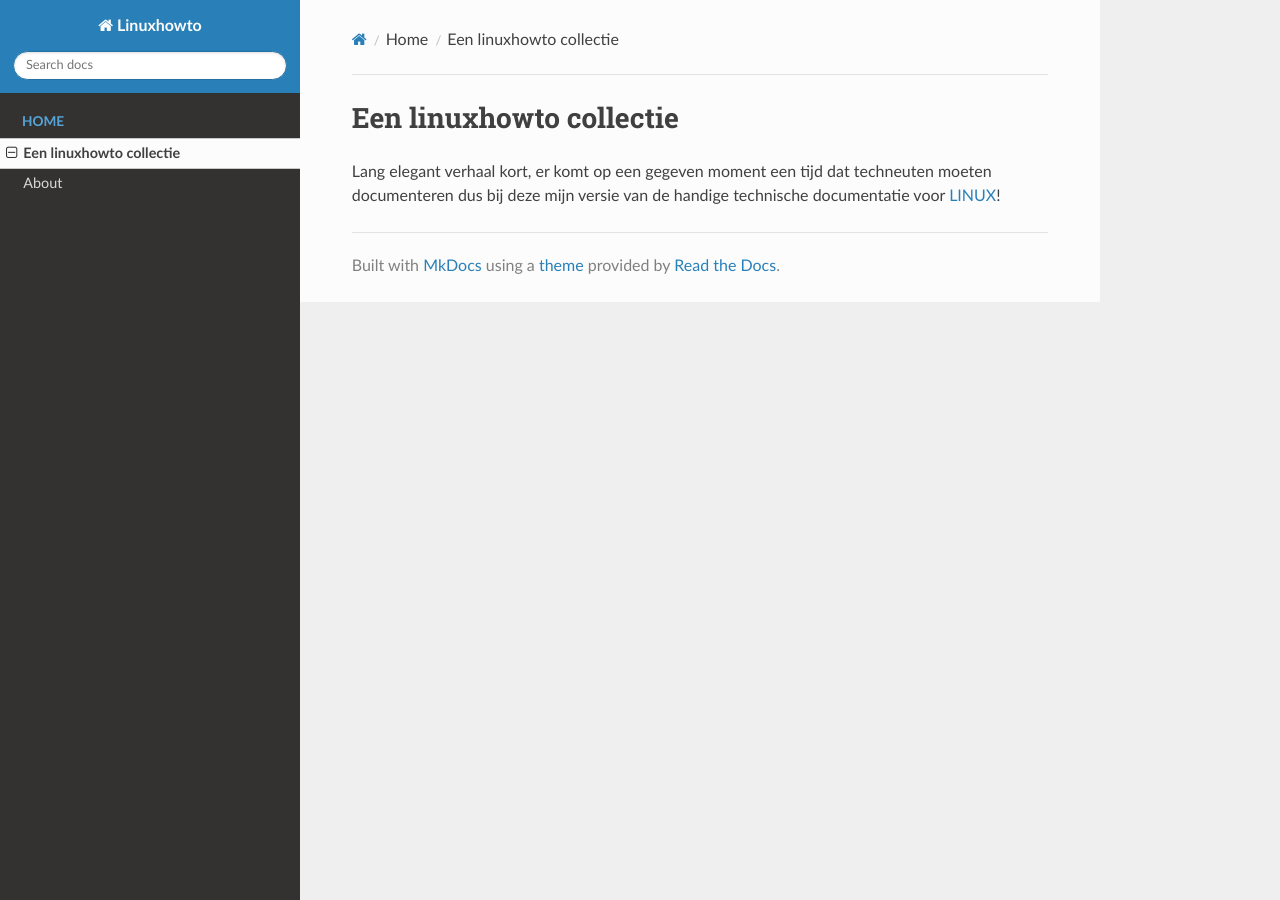
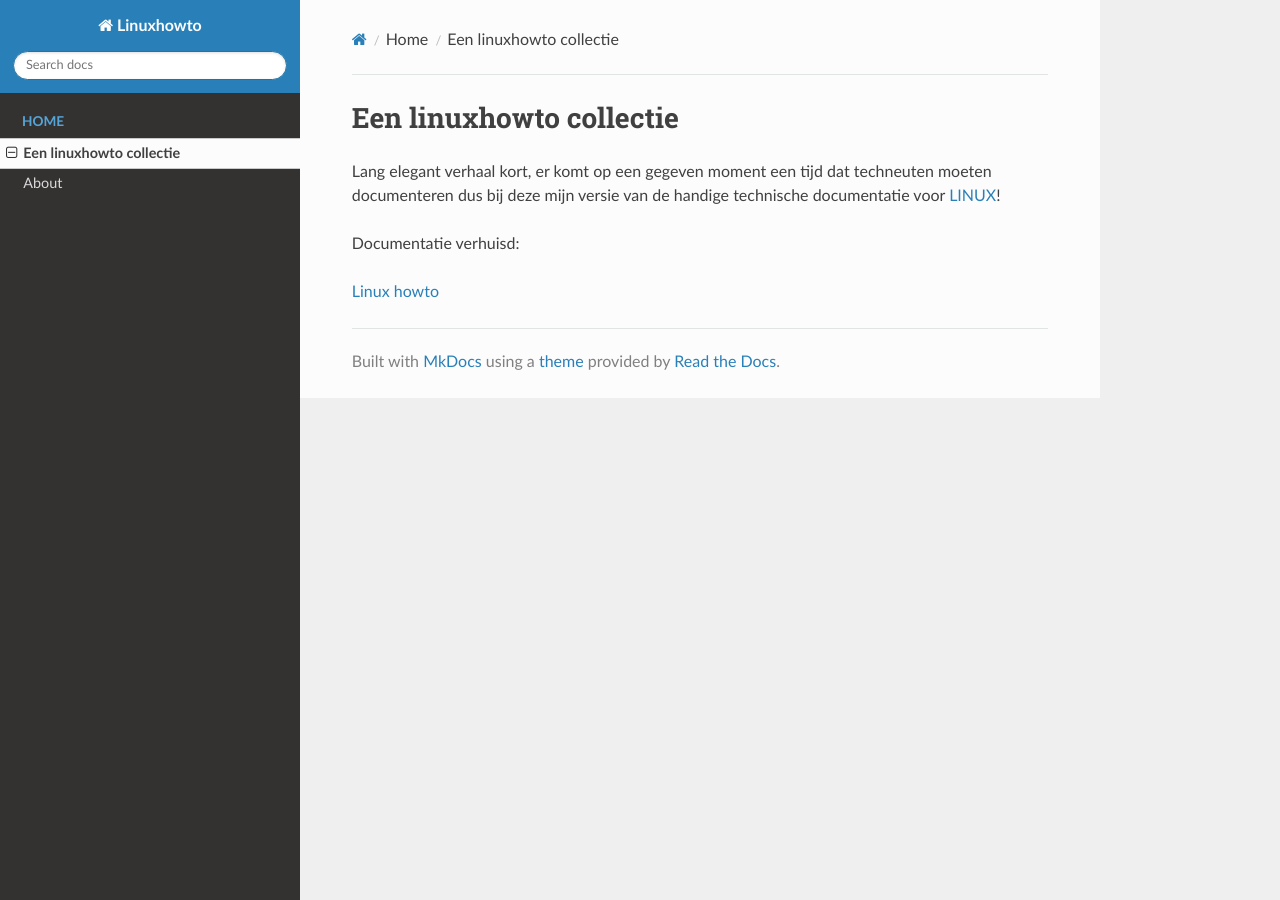
Before and after one commit to MatthewBuchananAstley/linuxhowto, an MkDocs documentation site: the page built from docs/index.md, in a window 1280 px wide. Built offline with MkDocs 1.6.1, drawn with Linux system fonts in a browser that asks for light colours; nearby versions of some CDN libraries.

Commit message:
Update index.md
Documentatie verhuis melding gemaakt

```diff
--- a/docs/index.md
+++ b/docs/index.md
@@ -1,3 +1,7 @@
 # Een linuxhowto collectie
 
 Lang elegant verhaal kort, er komt op een gegeven moment een tijd dat techneuten moeten documenteren dus bij deze mijn versie van de handige technische documentatie voor <a href="https://kernel.org">LINUX</a>!
+
+Documentatie verhuisd:
+
+<a href="https://astley.nl/linuxhowto"> Linux howto </a>
```
